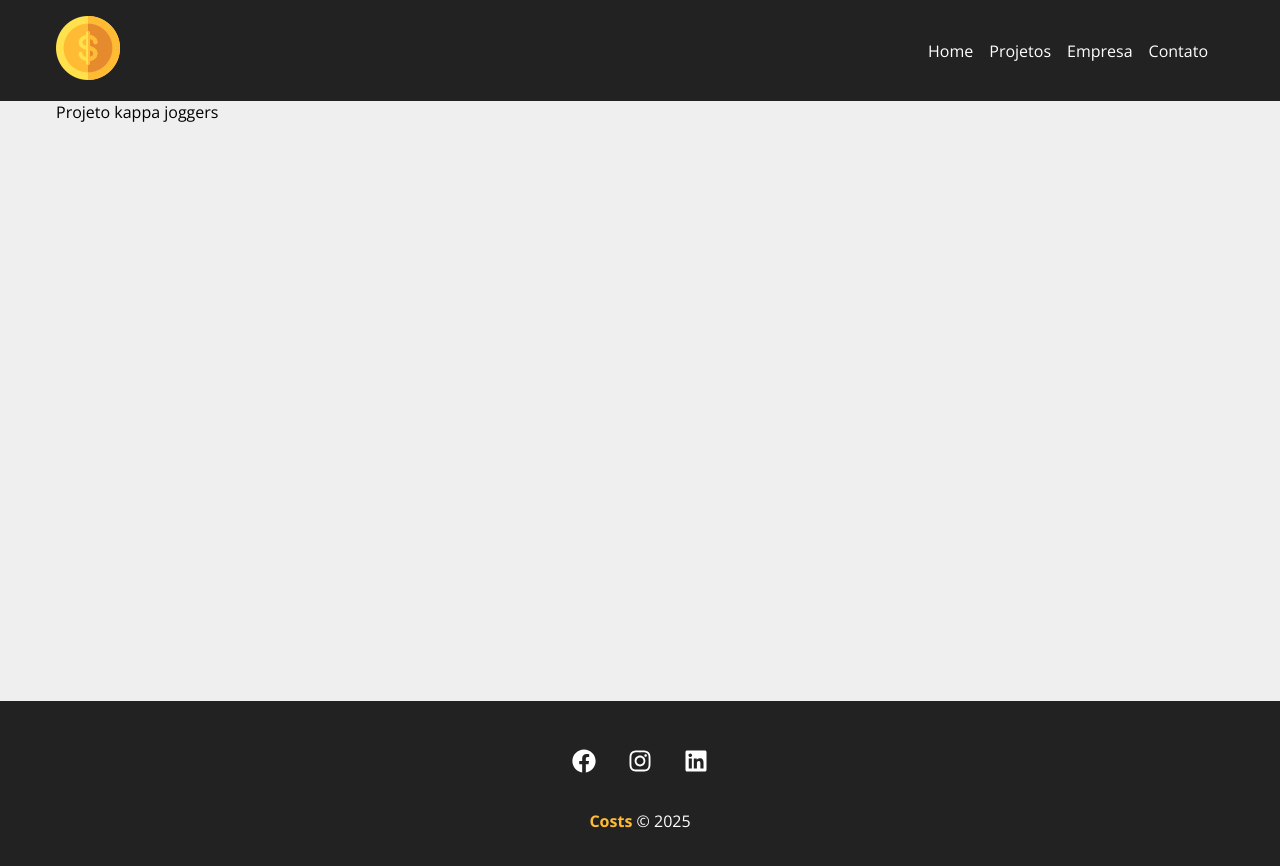
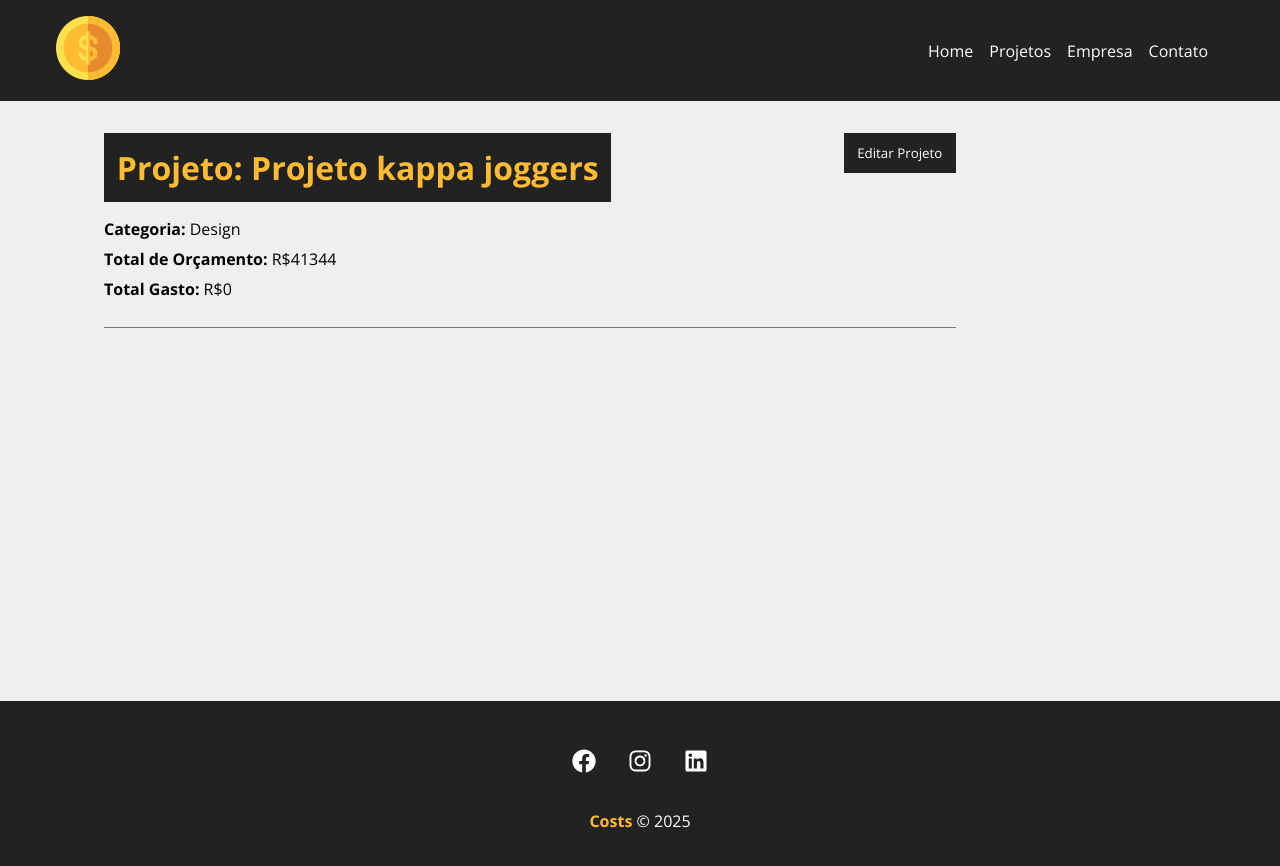
Before and after one commit to guilhermecolares/Projeto-Costs, a React (Create React App) app: page /project/8675 in a window 1280 px wide. Shown: the top 866 px of the page. Built offline with nearby package versions, Linux system fonts and the light colour scheme; data requests are answered from the project's data file; the HTML template or start-up script is replaced by a standard one.

Commit message:
MOLDANDO O PROJECT

```diff
--- a/src/components/pages/Project.js
+++ b/src/components/pages/Project.js
@@ -3,13 +3,17 @@ import styles from './styles/Project.module.css'
 import { useParams } from 'react-router-dom'
 import { useState, useEffect } from 'react'
 
+import Loader from '../layout/Loader'
+import Container from '../layout/Container'
+
 function Project() {
 
     const { id } = useParams()
     const [project, setProject] = useState([])
+    const [showProjectForm, setShowProjectForm] = useState(false)
 
     useEffect(() => {
-
+        setTimeout(() => {
             fetch(`http://localhost:5000/projects/${id}`, {
             method: 'GET',
             headers: {
@@ -21,11 +25,47 @@ function Project() {
                 setProject(data)
             })
             .catch((err) => console.log(err))
-
+            }, (Math.random() * (1 - 0) + 0) * 1000)
     }, [id])
 
+    function toggleProjectForm() {
+        setShowProjectForm(!showProjectForm)
+    }
+
     return (
-        <p>{project?.name}</p>
+        <>
+            {project.name ? (
+                <div className={styles.project_details}>
+                    <Container customClass='column'>
+                        <div className={styles.details_container}>
+                            <h1>Projeto: {project.name}</h1>
+                            <button className={styles.btn} onClick={toggleProjectForm}>
+                                {!showProjectForm ? 'Editar Projeto' : 'Fechar Projeto'}
+                            </button>
+                            {!showProjectForm ? (
+                                <div className={styles.project_info}>
+                                    <p>
+                                        <span>Categoria:</span> {project.categorias.name}
+                                    </p>
+                                    <p>
+                                        <span>Total de Orçamento:</span> R${project.budget}
+                                    </p>
+                                    <p>
+                                        <span>Total Gasto:</span> R${project.cost}
+                                    </p>
+                                </div>
+                            ) : (
+                                <div className={styles.project_info}>
+                                    <p>detalhes do projeto</p>
+                                </div>
+                            )}
+                        </div>
+                    </Container>
+                </div>
+            ) : (
+                <Loader />
+            )}
+        </>
     )
 }
 
--- a/src/components/pages/styles/Project.module.css
+++ b/src/components/pages/styles/Project.module.css
@@ -0,0 +1,64 @@
+.project_details {
+    padding: 2em;
+}
+
+.project_details h1,
+.project_details h2,
+.project_details p {
+    margin-bottom: .5em;
+}
+
+.project_details h1 {
+    background-color: #222;
+    color: #ffbb33;
+    padding: .4em;
+}
+
+.project_details span {
+    font-weight: bold;
+}
+
+.details_container,
+.service_form_container {
+    border-bottom: 1px solid #7a7a7a;
+    margin-bottom: 1.2em;
+    padding-bottom: 1.2em;
+    display: flex;
+    justify-content: space-between;
+    flex-wrap: wrap;
+}
+
+.btn {
+    background-color: #222;
+    color: #fff;
+    padding: 0.5em 1em;
+    text-decoration: none;
+    transition: 0.5s;
+    cursor: pointer;
+    max-height: 40px;
+    border: none;
+}
+
+.btn:hover {
+    color: #ffbb33;
+    border-radius: 10px;
+    animation: pulsar 4s infinite;
+    animation-delay: 0.5s;
+}
+
+@keyframes pulsar {
+    0% {
+        transform: scale(1);
+    }
+    50% {
+        transform: scale(1.03);
+        backface-visibility: hidden;
+    }
+    100% {
+        transform: scale(1);
+    }
+}
+
+.project_info {
+    width: 100%;
+}
```
Lines whose indentation alone changed are shown as unchanged.
